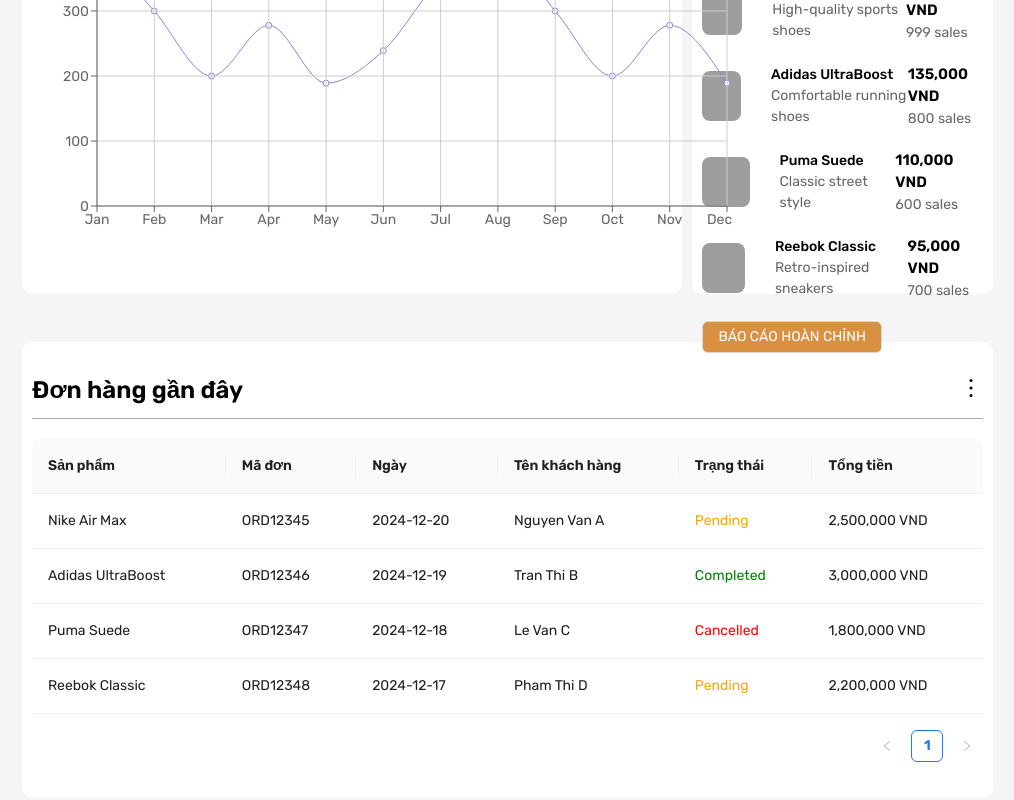
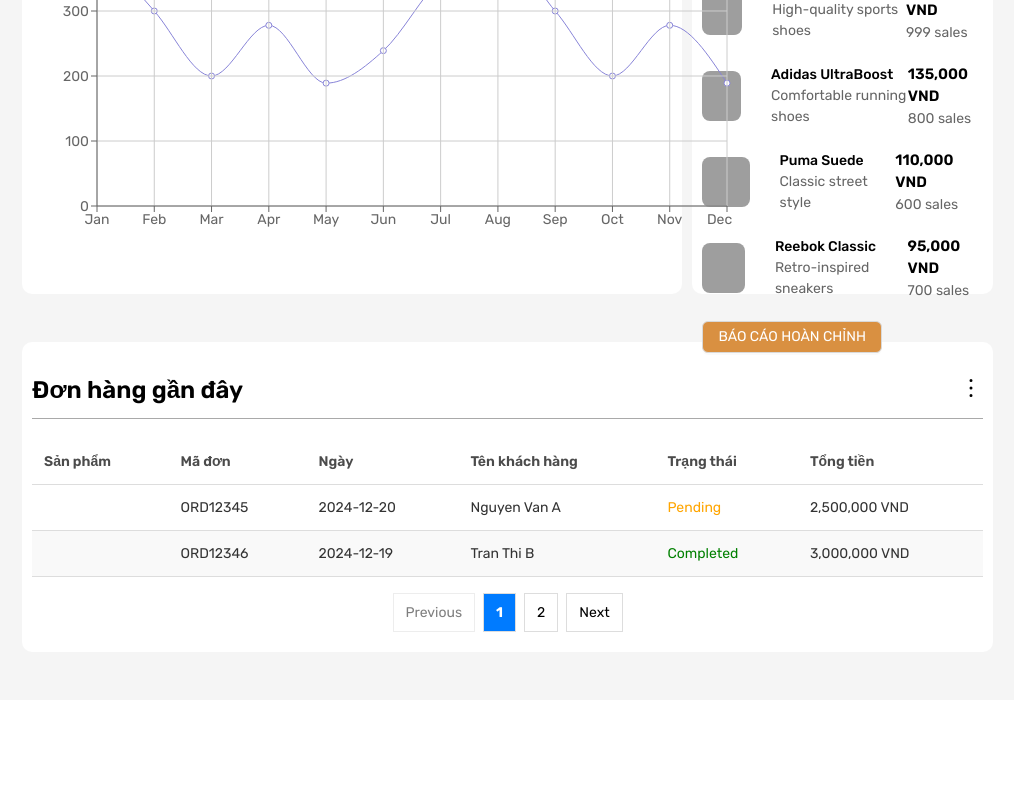
Before and after one commit to HongThinhThinh/FODOSHI, a React (Vite) app: page /admin/dashboard in a window 1280 px wide. Shown: the part 872-1672 px from the top of the page, without its empty margins (26-1040 px from the left). After the commit the page ends 1572 px from the top, so only its background shows below. Built offline with nearby package versions, Linux system fonts and the light colour scheme; grey boxes are pictures that could not be loaded.

Commit message:
feat: refactor order model and add generic table component

```diff
--- /dev/null
+++ b/src/components/atoms/table/GenericTable.module.scss
@@ -0,0 +1,85 @@
+// Base styles for the table
+.generic-table {
+  width: 100%;
+  border-collapse: collapse;
+  font-family: Arial, sans-serif;
+  font-size: 14px;
+  color: #333;
+
+  &__header {
+    // background-color: #f4f4f4;
+    color: #000;
+    text-align: left;
+
+    th {
+      padding: 12px;
+      border-bottom: 1px solid #ddd;
+      span {
+        font-weight: 600;
+        opacity: 70%;
+      }
+    }
+  }
+
+  &__row {
+    &:nth-child(even) {
+      background-color: #f9f9f9; // Stripe effect
+    }
+
+    &:hover {
+      background-color: #f1f1f1; // Hover effect
+    }
+
+    td {
+      padding: 12px;
+      border-bottom: 1px solid #ddd;
+      text-align: left;
+
+      &--highlight {
+        font-weight: bold;
+        color: #007bff;
+      }
+    }
+  }
+
+  &__footer {
+    background-color: #f4f4f4;
+
+    td {
+      padding: 12px;
+      border: 1px solid #ddd;
+      font-weight: bold;
+    }
+  }
+}
+.pagination {
+  display: flex;
+  justify-content: center;
+  margin-top: 16px;
+
+  button {
+    margin: 0 4px;
+    padding: 8px 12px;
+    border: 1px solid #ddd;
+    background: #fff;
+    cursor: pointer;
+
+    &--active {
+      background: #000;
+      color: #fff;
+      font-weight: bold;
+    }
+
+    &:disabled {
+      cursor: not-allowed;
+      opacity: 0.5;
+    }
+  }
+  &__button {
+    &--active {
+      background: #007bff !important;
+      color: #fff;
+      font-weight: bold;
+    }
+  }
+}
--- /dev/null
+++ b/src/components/atoms/table/index.tsx
@@ -0,0 +1,105 @@
+import React, { useState } from "react";
+import styles from "./GenericTable.module.scss";
+
+export interface ColumnType<T> {
+  title: string;
+  dataIndex?: keyof T; // Thuộc tính của object T
+  key?: string;
+  render?: (value: any, record: T) => React.ReactNode; // Hàm tùy chỉnh render
+  align?: "left" | "center" | "right"; // Căn chỉnh cột
+}
+
+interface TableProps<T> {
+  columns: ColumnType<T>[]; // Mảng các cột
+  data: T[]; // Dữ liệu của bảng
+  pageSize?: number;
+  onRow?: (record: T) => void;
+}
+
+const GenericTable = <T extends Record<string, any>>({
+  columns,
+  data,
+  pageSize = 5,
+  onRow,
+}: TableProps<T>) => {
+  const [currentPage, setCurrentPage] = useState(1);
+  const totalPages = Math.ceil(data.length / pageSize);
+  const paginatedData = data.slice((currentPage - 1) * pageSize, currentPage * pageSize);
+  const handleChangePage = (page: number) => {
+    if (page > 0 && page <= totalPages) {
+      setCurrentPage(page);
+    }
+  };
+  console.log(currentPage);
+  return (
+    <div className={styles["generic-table__wrapper"]}>
+      <table className={styles["generic-table"]}>
+        <thead className={styles["generic-table__header"]}>
+          <tr>
+            {columns.map((col, index) => (
+              <th
+                key={index}
+                style={{ textAlign: col.align || "left" }}
+                className={styles["generic-table__header__cell"]}
+              >
+                <span>{col.title}</span>
+              </th>
+            ))}
+          </tr>
+        </thead>
+        <tbody>
+          {paginatedData.map((row, rowIndex) => (
+            <tr
+              key={rowIndex}
+              className={styles["generic-table__row"]}
+              onClick={() => onRow?.(row)}
+              style={{ cursor: onRow ? "pointer" : "default" }}
+            >
+              {columns.map((col, colIndex) => (
+                <td
+                  key={colIndex}
+                  style={{ textAlign: col.align || "left" }}
+                  className={
+                    colIndex === 0
+                      ? styles["generic-table__row--highlight"]
+                      : styles["generic-table__cell"]
+                  }
+                >
+                  {col.render
+                    ? col.render(row[col.dataIndex as keyof T], row)
+                    : row[col.dataIndex as keyof T]}
+                </td>
+              ))}
+            </tr>
+          ))}
+        </tbody>
+      </table>
+      <div className={styles["pagination"]}>
+        <button onClick={() => handleChangePage(currentPage - 1)} disabled={currentPage === 1}>
+          Previous
+        </button>
+        {Array.from({ length: totalPages }, (_, index) => (
+          <button
+            key={index}
+            onClick={() => handleChangePage(index + 1)}
+            className={
+              currentPage === index + 1
+                ? styles["pagination__button--active"]
+                : styles["pagination__button"]
+            }
+          >
+            {index + 1}
+          </button>
+        ))}
+        <button
+          onClick={() => handleChangePage(currentPage + 1)}
+          disabled={currentPage === totalPages}
+        >
+          Next
+        </button>
+      </div>
+    </div>
+  );
+};
+
+export default GenericTable;
--- a/src/components/organisms/header-admin/index.scss
+++ b/src/components/organisms/header-admin/index.scss
@@ -33,9 +33,11 @@
           border: 1px solid #ccc;
           position: fixed;
           transition: all 0.5s;
+          display: none;
           &--active {
-            top: 10%;
+            top: 16%;
             opacity: 1;
+            display: block;
           }
           &__title {
             font-size: 18px;
--- a/src/components/pages/admin/manage-orders/index.tsx
+++ b/src/components/pages/admin/manage-orders/index.tsx
@@ -3,16 +3,12 @@
 import { Table } from "antd";
 import { recentOrdersDummyData } from "../../../../dummy-data/recent-order-data";
 import { MoreOutlined } from "@ant-design/icons";
-import { OrderStatus } from "../../../../model/order";
+import { Order, OrderStatus } from "../../../../model/order";
 import { useNavigate } from "react-router-dom";
+import GenericTable, { ColumnType } from "../../../atoms/table";
 function OrderManagement() {
   const navigate = useNavigate();
-  const columns = [
-    {
-      title: "Sản phẩm",
-      dataIndex: "product",
-      key: "product",
-    },
+  const columns: ColumnType<Order>[] = [
     {
       title: "Mã đơn",
       dataIndex: "orderId",
@@ -60,17 +56,11 @@
             </div>
           </div>
           <div className="orders__table__container__body">
-            <Table
+            <GenericTable
               columns={columns}
-              dataSource={recentOrdersDummyData}
-              pagination={{ pageSize: 5 }}
-              scroll={{ x: "max-content" }}
+              data={recentOrdersDummyData}
               onRow={(record) => {
-                return {
-                  onClick: () => {
-                    navigate(`/test-admin/orders/${record.orderId}`);
-                  },
-                };
+                navigate(`${record.orderId}`);
               }}
             />
           </div>
--- a/src/components/pages/admin/manage-overview/index.tsx
+++ b/src/components/pages/admin/manage-overview/index.tsx
@@ -19,10 +19,13 @@
 import "./index.scss";
 import ButtonComponent from "../../../atoms/button";
 import { recentOrdersDummyData } from "../../../../dummy-data/recent-order-data";
-import { OrderStatus } from "../../../../model/order";
+import { Order, OrderStatus } from "../../../../model/order";
+import GenericTable, { ColumnType } from "../../../atoms/table";
+import { useNavigate } from "react-router-dom";
 function Dashboard() {
   // const [data, setData] = useState([]);
   const [activeButton, setActiveButton] = useState<string>("WEEK");
+  const navigate = useNavigate();
   const COLORS = ["#0088FE", "#00C49F", "#FFBB28", "#FF8042"];
   const data = [
     { name: "Jan", uv: 400, pv: 2400, amt: 2400 },
@@ -73,7 +76,7 @@
     },
   ];
 
-  const columns = [
+  const columns: ColumnType<Order>[] = [
     {
       title: "Sản phẩm",
       dataIndex: "product",
@@ -256,11 +259,19 @@
             </div>
           </div>
           <div className="dashboard__table__container__body">
-            <Table
+            {/* <Table
               columns={columns}
               dataSource={recentOrdersDummyData}
               pagination={{ pageSize: 5 }}
               scroll={{ x: "max-content" }}
+            /> */}
+            <GenericTable
+              pageSize={2}
+              columns={columns}
+              data={recentOrdersDummyData}
+              onRow={(record) => {
+                navigate(`${record.orderId}`);
+              }}
             />
           </div>
         </div>
--- a/src/components/pages/admin/order-details/index.tsx
+++ b/src/components/pages/admin/order-details/index.tsx
@@ -15,20 +15,17 @@
 import { formatMoney } from "../../../../utils/formatMoney";
 import { toTitle } from "../../../../utils/formatStr";
 import { useParams } from "react-router-dom";
+import GenericTable, { ColumnType } from "../../../atoms/table";
+import type { OrderDetails } from "../../../../model/order";
 
 export default function OrderDetails() {
   const [status, setStatus] = useState<string>("Đổi trạng thái");
   const { id } = useParams();
-  const columns = [
+  const columns: ColumnType<OrderDetails>[] = [
     {
       title: "Sản phẩm",
-      dataIndex: "product",
-      key: "product",
-    },
-    {
-      title: "Mã đơn",
-      dataIndex: "orderId",
-      key: "orderId",
+      dataIndex: "productName",
+      key: "productName",
     },
     {
       title: "Số lượng",
@@ -41,10 +38,8 @@
       key: "price",
       render: (price: number) => formatMoney(price),
     },
-
     {
       title: "Tổng tiền",
-      dataIndex: "total",
       key: "total",
       render: (_, record) => {
         const total = record.price * record.quantity;
@@ -52,39 +47,34 @@
       },
     },
   ];
-  const dataSource = [
+  const dataSource: OrderDetails[] = [
     {
-      key: "1",
-      product: "Áo thun nam",
-      orderId: "ORD12345",
+      id: 1,
+      productName: "Áo thun nam",
       quantity: 2,
       price: 200000,
     },
     {
-      key: "2",
-      product: "Quần jeans nữ",
-      orderId: "ORD12345",
+      id: 2,
+      productName: "Quần jeans nữ",
       quantity: 1,
       price: 500000,
     },
     {
-      key: "3",
-      product: "Giày thể thao",
-      orderId: "ORD12345",
+      id: 3,
+      productName: "Giày thể thao",
       quantity: 1,
       price: 1200000,
     },
     {
-      key: "4",
-      product: "Đồng hồ đeo tay",
-      orderId: "ORD12345",
+      id: 4,
+      productName: "Đồng hồ đeo tay",
       quantity: 1,
       price: 3000000,
     },
     {
-      key: "5",
-      product: "Balo thời trang",
-      orderId: "ORD12345",
+      id: 5,
+      productName: "Balo thời trang",
       quantity: 3,
       price: 350000,
     },
@@ -238,12 +228,7 @@
           </div>
         </div>
         <div className="order-details__list__table">
-          <Table
-            dataSource={dataSource}
-            columns={columns}
-            pagination={{ pageSize: 5 }}
-            scroll={{ x: "max-content" }}
-          />
+          <GenericTable data={dataSource} columns={columns} />
         </div>
         <div className="order-details__list__bill">
           <div className="order-details__list__bill__content">
--- a/src/components/pages/auth/login-page/index.tsx
+++ b/src/components/pages/auth/login-page/index.tsx
@@ -16,9 +16,7 @@
       <div className="container login-container">
         <img src={logo} alt="" className="inline-block w-[40%] mb-8" />
         <div className="login-form">
-          <h1 className="login-title">
-            Nhập mật khẩu của bạn để đăng nhập vào Fodoshi nha!
-          </h1>
+          <h1 className="login-title">Nhập mật khẩu của bạn để đăng nhập vào Fodoshi nha!</h1>
           <span className="btn-wrapper--change">
             <p>{email}</p>
             <span className="btn--change" onClick={() => navigate("/auth")}>
--- /dev/null
+++ b/src/components/pages/mock/mockTable.tsx
@@ -0,0 +1,43 @@
+import React from "react";
+import GenericTable, { ColumnType } from "../../atoms/table";
+
+export default function MockTablePage() {
+  interface UserData {
+    id: number;
+    name: string;
+    age: number;
+    address: string;
+  }
+
+  const columns: ColumnType<UserData>[] = [
+    {
+      title: "ID",
+      dataIndex: "id",
+    },
+    {
+      title: "Name",
+      dataIndex: "name",
+      render: (value: string) => <span>{value}</span>, // Tùy chỉnh render
+    },
+    {
+      title: "Age",
+      dataIndex: "age",
+    },
+    {
+      title: "Address",
+      dataIndex: "address",
+    },
+  ];
+
+  const data: UserData[] = [
+    { id: 1, name: "John Doe", age: 30, address: "New York" },
+    { id: 2, name: "Jane Smith", age: 25, address: "London" },
+    { id: 3, name: "Bob Johnson", age: 35, address: "Sydney" },
+  ];
+
+  return (
+    <div>
+      <GenericTable columns={columns} data={data}></GenericTable>
+    </div>
+  );
+}
--- a/src/config/router.tsx
+++ b/src/config/router.tsx
@@ -1,7 +1,6 @@
 import { createBrowserRouter } from "react-router-dom";
 import MainLayout from "../layouts/MainLayout";
 import LoginPage from "../components/pages/auth/login-page";
-import AdminLayout from "../components/layouts/admin-layout";
 import Dashboard from "../components/pages/admin/manage-overview";
 import ProductDetail from "../components/pages/admin/product-detail";
 
@@ -25,7 +24,8 @@
 import InfomationTabLayout from "../layouts/InfomationTabLayout";
 import AdminLayoutCustom from "../layouts/admin/AdminLayout";
 import { mockAdminCategoryRouteData, mockAdminRouteData } from "../dummy-data/mockAdminRouteData";
-import CategoryAdminLayout from "../layouts/admin/admin-category";import DeliveryAddress from "../components/pages/infomation-page/delivery-address";
+import CategoryAdminLayout from "../layouts/admin/admin-category";
+import DeliveryAddress from "../components/pages/infomation-page/delivery-address";
 import PaymentMethod from "../components/pages/infomation-page/payment-method";
 import DepositPolicy from "../components/pages/infomation-page/deposit/policy";
 
@@ -34,7 +34,6 @@
     path: "/test",
     element: <div className="text-3xl font-bold underline bg-black">Hi</div>,
   },
-
   {
     path: "",
     element: <MainLayout />,
--- a/src/dummy-data/recent-order-data.ts
+++ b/src/dummy-data/recent-order-data.ts
@@ -2,8 +2,7 @@
 import { OrderStatus } from "../model/order";
 export const recentOrdersDummyData: Order[] = [
   {
-    key: "1",
-    product: "Nike Air Max",
+    id: 1,
     orderId: "ORD12345",
     date: "2024-12-20",
     customerName: "Nguyen Van A",
@@ -11,8 +10,7 @@
     total: "2,500,000 VND",
   },
   {
-    key: "2",
-    product: "Adidas UltraBoost",
+    id: 2,
     orderId: "ORD12346",
     date: "2024-12-19",
     customerName: "Tran Thi B",
@@ -20,8 +18,7 @@
     total: "3,000,000 VND",
   },
   {
-    key: "3",
-    product: "Puma Suede",
+    id: 3,
     orderId: "ORD12347",
     date: "2024-12-18",
     customerName: "Le Van C",
@@ -29,8 +26,7 @@
     total: "1,800,000 VND",
   },
   {
-    key: "4",
-    product: "Reebok Classic",
+    id: 4,
     orderId: "ORD12348",
     date: "2024-12-17",
     customerName: "Pham Thi D",
```
Also changed, not shown: src/model/order.ts (+9 -2 lines).
